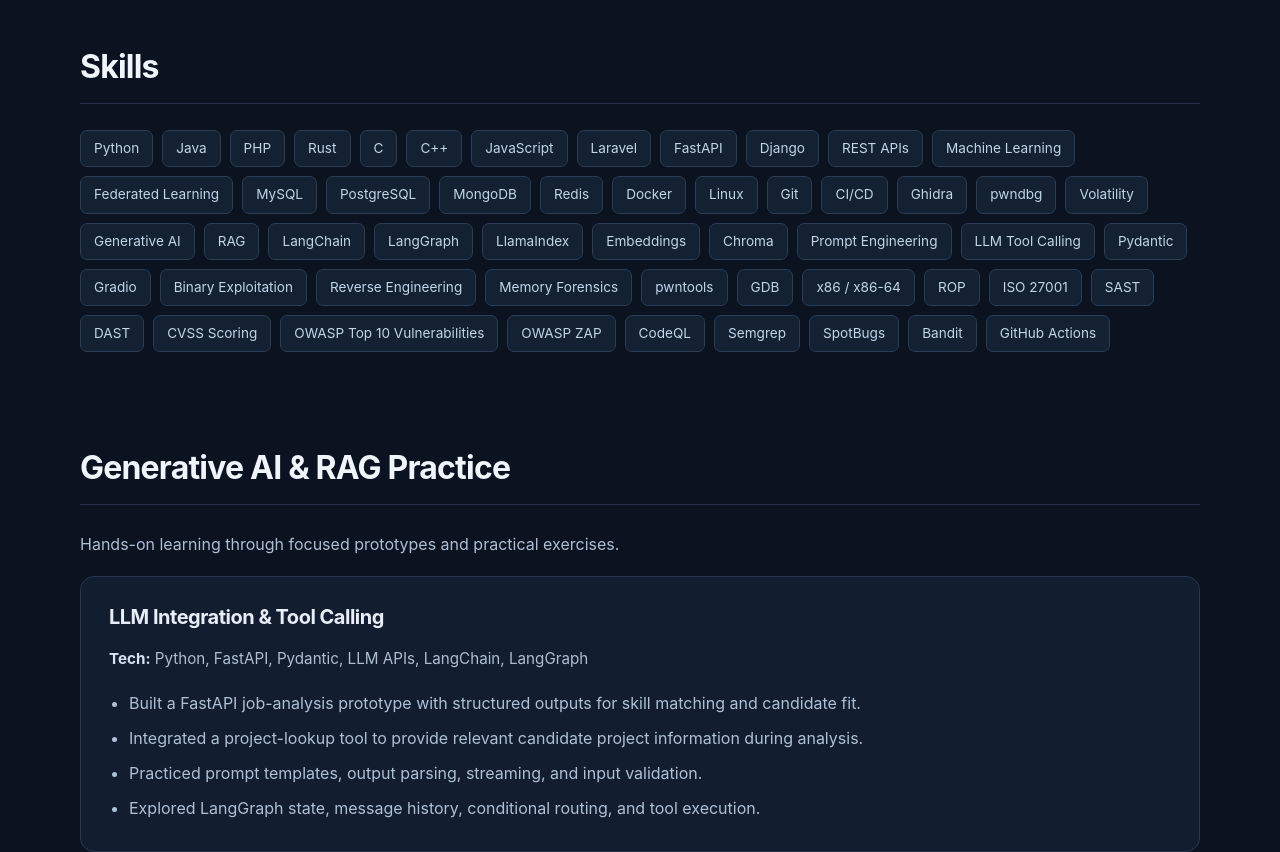
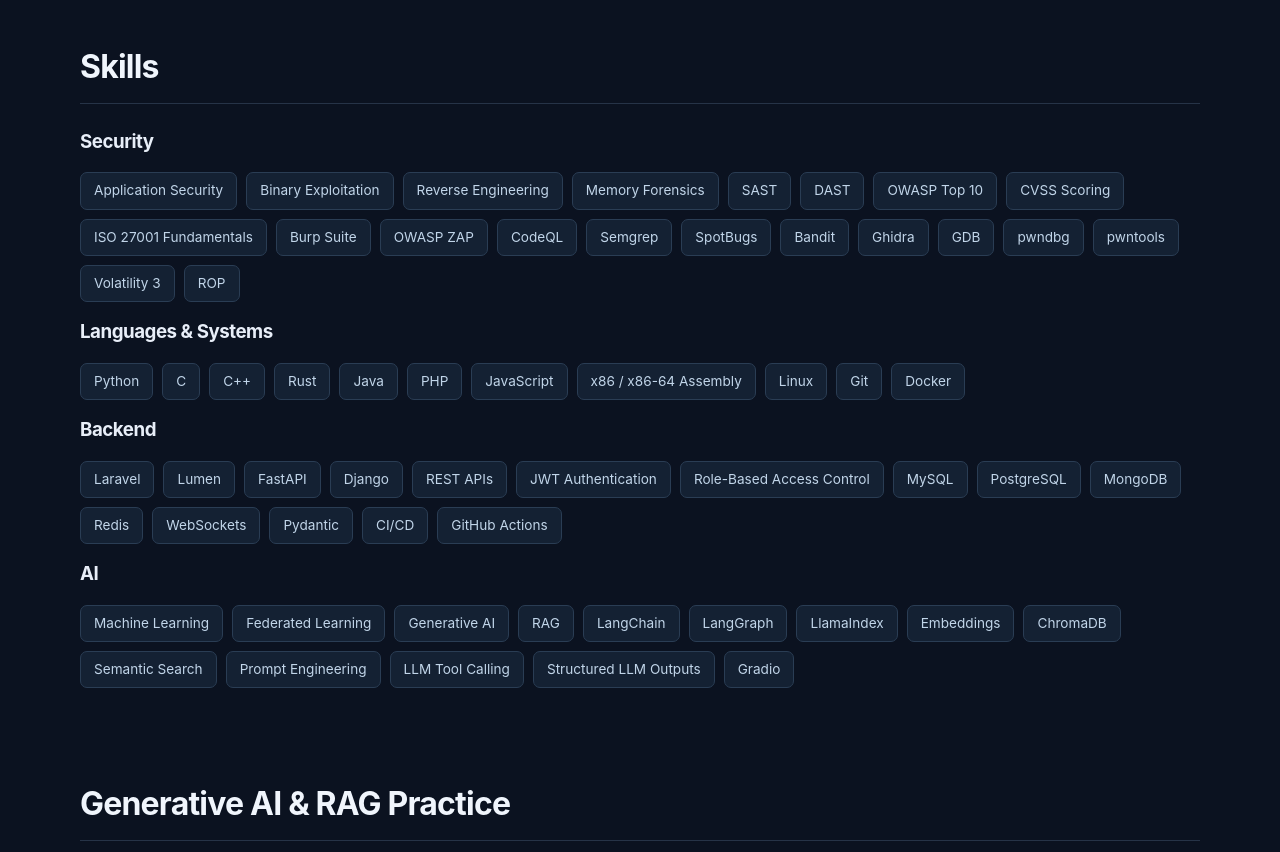
Before and after one commit to ahmadabbass11/portfolio, a React app: page / in a window 1280 px wide. Shown: the part 1100-1952 px from the top of the page. Built offline with nearby package versions, Linux system fonts and the light colour scheme; the HTML template or start-up script is replaced by a standard one.

Commit message:
updated portfolio

```diff
--- a/src/App.jsx
+++ b/src/App.jsx
@@ -11,7 +11,7 @@ function App() {
     <div className="container">
       <header className="hero">
         <h1>Ahmad Abbas</h1>
-        <h2>M2 Computer Science Student | Backend, AI & Cybersecurity</h2>
+        <h2>M2 Cybersecurity Student | Application Security, Reverse Engineering & Applied AI</h2>
 
         <div className="buttons">
           <a href="#projects">View Projects</a>
@@ -38,62 +38,84 @@ function App() {
         </p>
       </header>
 
-      <section>
+      <section id="skills">
         <h2>Skills</h2>
+
+        <h3>Security</h3>
+        <div className="skills">
+          <span>Application Security</span>
+          <span>Binary Exploitation</span>
+          <span>Reverse Engineering</span>
+          <span>Memory Forensics</span>
+          <span>SAST</span>
+          <span>DAST</span>
+          <span>OWASP Top 10</span>
+          <span>CVSS Scoring</span>
+          <span>ISO 27001 Fundamentals</span>
+          <span>Burp Suite</span>
+          <span>OWASP ZAP</span>
+          <span>CodeQL</span>
+          <span>Semgrep</span>
+          <span>SpotBugs</span>
+          <span>Bandit</span>
+          <span>Ghidra</span>
+          <span>GDB</span>
+          <span>pwndbg</span>
+          <span>pwntools</span>
+          <span>Volatility 3</span>
+          <span>ROP</span>
+        </div>
+
+        <h3>Languages &amp; Systems</h3>
         <div className="skills">
           <span>Python</span>
+          <span>C</span>
+          <span>C++</span>
+          <span>Rust</span>
           <span>Java</span>
           <span>PHP</span>
-          <span>Rust</span>
-          <span>C</span>
-          <span>C++</span>
           <span>JavaScript</span>
+          <span>x86 / x86-64 Assembly</span>
+          <span>Linux</span>
+          <span>Git</span>
+          <span>Docker</span>
+        </div>
+
+        <h3>Backend</h3>
+        <div className="skills">
           <span>Laravel</span>
+          <span>Lumen</span>
           <span>FastAPI</span>
           <span>Django</span>
           <span>REST APIs</span>
-          <span>Machine Learning</span>
-          <span>Federated Learning</span>
+          <span>JWT Authentication</span>
+          <span>Role-Based Access Control</span>
           <span>MySQL</span>
           <span>PostgreSQL</span>
           <span>MongoDB</span>
           <span>Redis</span>
-          <span>Docker</span>
-          <span>Linux</span>
-          <span>Git</span>
+          <span>WebSockets</span>
+          <span>Pydantic</span>
           <span>CI/CD</span>
-          <span>Ghidra</span>
-          <span>pwndbg</span>
-          <span>Volatility</span>
+          <span>GitHub Actions</span>
+        </div>
+
+        <h3>AI</h3>
+        <div className="skills">
+          <span>Machine Learning</span>
+          <span>Federated Learning</span>
           <span>Generative AI</span>
           <span>RAG</span>
           <span>LangChain</span>
           <span>LangGraph</span>
           <span>LlamaIndex</span>
           <span>Embeddings</span>
-          <span>Chroma</span>
+          <span>ChromaDB</span>
+          <span>Semantic Search</span>
           <span>Prompt Engineering</span>
           <span>LLM Tool Calling</span>
-          <span>Pydantic</span>
+          <span>Structured LLM Outputs</span>
           <span>Gradio</span>
-          <span>Binary Exploitation</span>
-          <span>Reverse Engineering</span>
-          <span>Memory Forensics</span>
-          <span>pwntools</span>
-          <span>GDB</span>
-          <span>x86 / x86-64</span>
-          <span>ROP</span>
-          <span>ISO 27001</span>
-          <span>SAST</span>
-          <span>DAST</span>
-          <span>CVSS Scoring</span>
-          <span>OWASP Top 10 Vulnerabilities</span>
-          <span>OWASP ZAP</span>
-          <span>CodeQL</span>
-          <span>Semgrep</span>
-          <span>SpotBugs</span>
-          <span>Bandit</span>
-          <span>GitHub Actions</span>
         </div>
       </section>
 
@@ -198,13 +220,48 @@ function App() {
         <div className="project">
           <h3>Binary Exploitation &amp; Reverse Engineering</h3>
           <p><strong>Tools:</strong> C, Python, pwntools, GDB, pwndbg, Ghidra, x86 / x86-64</p>
-          <p><strong>Practice platforms:</strong> Root-Me, pwn.college, Hack The Box (HTB)</p>
+          <p><strong>Practice platforms:</strong> Root-Me, pwn.college, Hack The Box (HTB), CyLab Academy (PicoCTF)</p>
           <ul>
             <li>Solved 32-bit and 64-bit challenges involving stack buffer overflows, format strings, ret2win, and return-oriented programming.</li>
             <li>Analyzed NX, ASLR, PIE, stack canaries, and RELRO, and practiced mitigation bypasses in controlled labs.</li>
             <li>Used information leaks, GOT/PLT analysis, and ret2libc techniques to understand memory-corruption vulnerabilities.</li>
             <li>Inspected assembly, stack layouts, and process memory mappings to debug and explain exploit behavior.</li>
           </ul>
+
+          <p>
+            <strong>Practice platforms:</strong>{' '}
+            <a
+              href="https://www.root-me.org/Ahmad-Abbas?lang=fr"
+              target="_blank"
+              rel="noreferrer"
+            >
+              Root-Me
+            </a>
+            {' · '}
+            <a
+              href="https://pwn.college/hacker/ahmadabs183"
+              target="_blank"
+              rel="noreferrer"
+            >
+              pwn.college
+            </a>
+            {' · '}
+            <a
+              href="https://learn.cylabacademy.org/users/ahmadabs183"
+              target="_blank"
+              rel="noreferrer"
+            >
+              CyLab Academy
+            </a>
+          </p>
+
+           <a
+            href="https://github.com/ahmadabbass11/binary-exploitation-labs"
+            target="_blank"
+            rel="noopener noreferrer"
+          >
+            View sample reports on GitHub →
+          </a>
         </div>
         <div className="project">
           <h3>Linux Ransomware Analysis</h3>
```
